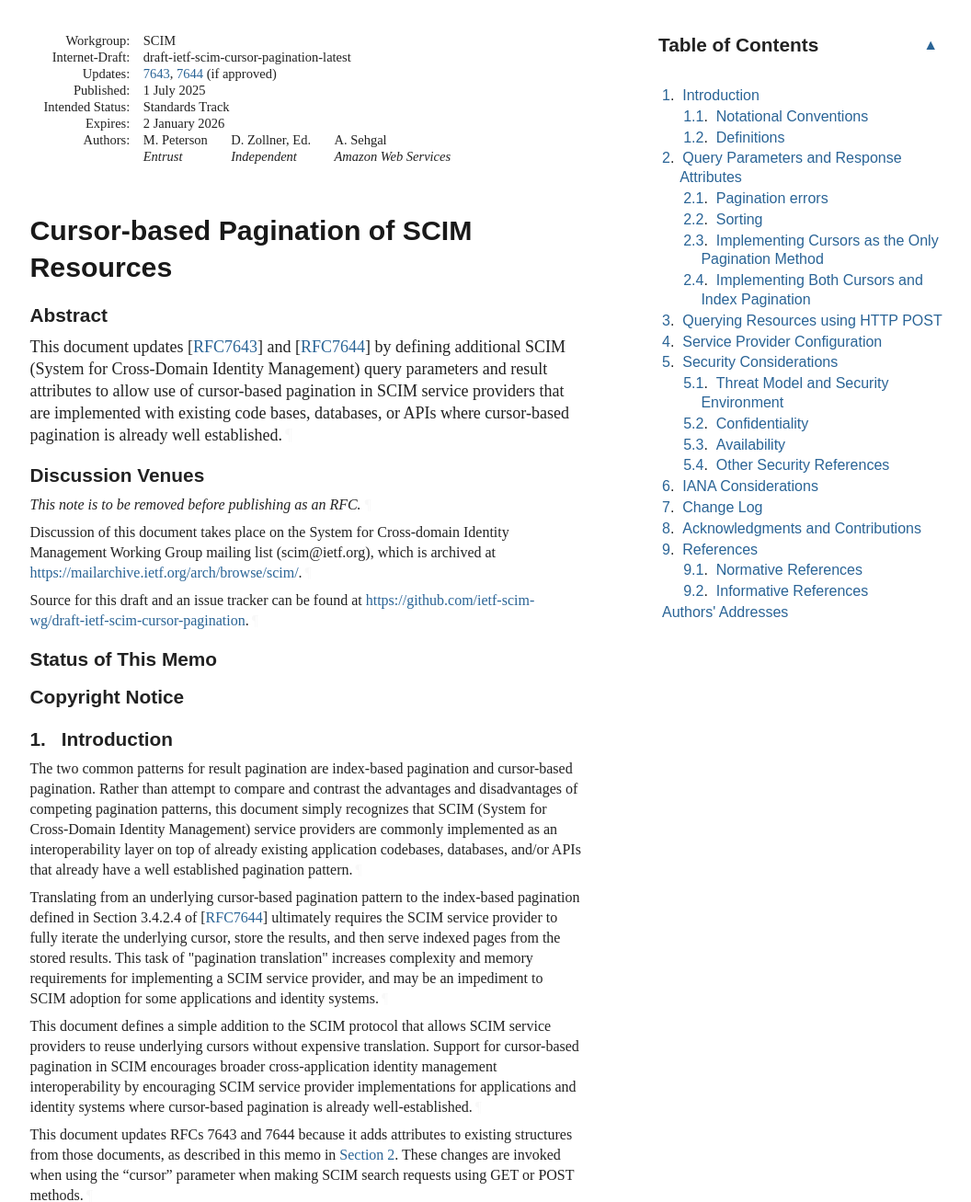
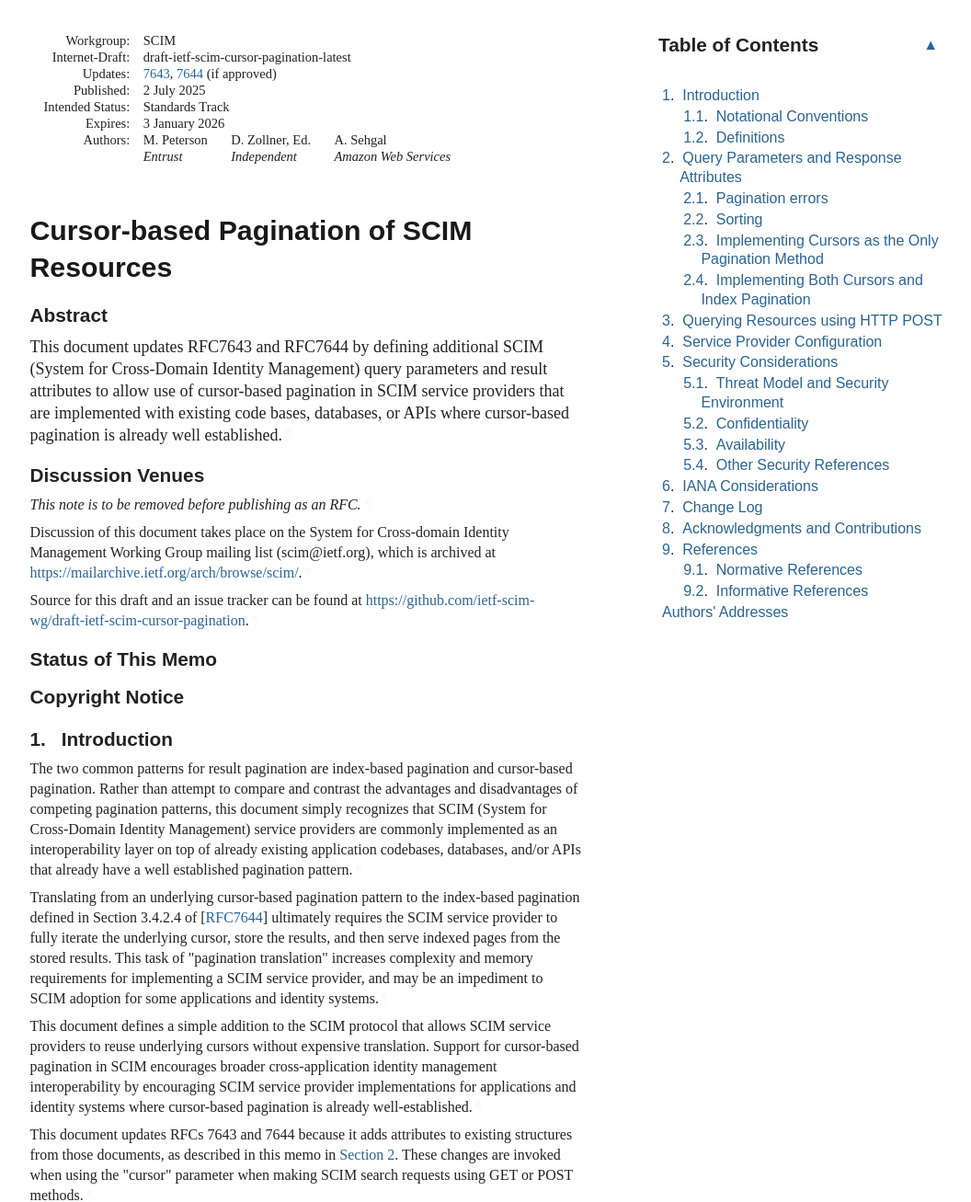
Before and after one commit to ietf-scim-wg/draft-ietf-scim-cursor-pagination, a plain HTML site: page draft-ietf-scim-cursor-pagination.html in a window 1280 px wide. Shown: the part 40-1347 px from the top of the page at 92% size, without its empty margins (92-1148 px from the left). Drawn offline with Linux system fonts and the light colour scheme; a web font is replaced by a local one.

Commit message:
Script updating gh-pages from 516a402. [ci skip]

```diff
--- a/draft-ietf-scim-cursor-pagination.html
+++ b/draft-ietf-scim-cursor-pagination.html
@@ -9,7 +9,7 @@
 <meta content="Danny Zollner" name="author">
 <meta content="Anjali Sehgal" name="author">
 <meta content="
-       This document updates   and   by defining additional SCIM (System for Cross-Domain Identity Management) query parameters and result attributes to allow use of cursor-based pagination in SCIM
+       This document updates RFC7643 and RFC7644 by defining additional SCIM (System for Cross-Domain Identity Management) query parameters and result attributes to allow use of cursor-based pagination in SCIM
 service providers that are implemented with existing code bases, databases, or APIs where cursor-based pagination is already well established.
     " name="description">
 <meta content="xml2rfc 3.29.0" name="generator">
@@ -1052,7 +1052,7 @@ svg :is([fill="white"], [fill^="#fff"]) {
 </tr></thead>
 <tfoot><tr>
 <td class="left">Peterson, et al.</td>
-<td class="center">Expires 2 January 2026</td>
+<td class="center">Expires 3 January 2026</td>
 <td class="right">[Page]</td>
 </tr></tfoot>
 </table>
@@ -1068,12 +1068,12 @@ svg :is([fill="white"], [fill^="#fff"]) {
 <a href="https://www.rfc-editor.org/rfc/rfc7643" class="eref">7643</a>, <a href="https://www.rfc-editor.org/rfc/rfc7644" class="eref">7644</a> (if approved)</dd>
 <dt class="label-published">Published:</dt>
 <dd class="published">
-<time datetime="2025-07-01" class="published">1 July 2025</time>
+<time datetime="2025-07-02" class="published">2 July 2025</time>
     </dd>
 <dt class="label-intended-status">Intended Status:</dt>
 <dd class="intended-status">Standards Track</dd>
 <dt class="label-expires">Expires:</dt>
-<dd class="expires"><time datetime="2026-01-02">2 January 2026</time></dd>
+<dd class="expires"><time datetime="2026-01-03">3 January 2026</time></dd>
 <dt class="label-authors">Authors:</dt>
 <dd class="authors">
 <div class="author">
@@ -1095,7 +1095,7 @@ svg :is([fill="white"], [fill^="#fff"]) {
 <h1 id="title">Cursor-based Pagination of SCIM Resources</h1>
 <section id="section-abstract">
       <h2 id="abstract"><a href="#abstract" class="selfRef">Abstract</a></h2>
-<p id="section-abstract-1">This document updates <span>[<a href="#RFC7643" class="cite xref">RFC7643</a>]</span> and <span>[<a href="#RFC7644" class="cite xref">RFC7644</a>]</span> by defining additional SCIM (System for Cross-Domain Identity Management) query parameters and result attributes to allow use of cursor-based pagination in SCIM
+<p id="section-abstract-1">This document updates RFC7643 and RFC7644 by defining additional SCIM (System for Cross-Domain Identity Management) query parameters and result attributes to allow use of cursor-based pagination in SCIM
 service providers that are implemented with existing code bases, databases, or APIs where cursor-based pagination is already well established.<a href="#section-abstract-1" class="pilcrow">¶</a></p>
 </section>
 <section class="note rfcEditorRemove" id="section-note.1">
@@ -1128,7 +1128,7 @@ service providers that are implemented with existing code bases, databases, or A
         time. It is inappropriate to use Internet-Drafts as reference
         material or to cite them other than as "work in progress."<a href="#section-boilerplate.1-3" class="pilcrow">¶</a></p>
 <p id="section-boilerplate.1-4">
-        This Internet-Draft will expire on 2 January 2026.<a href="#section-boilerplate.1-4" class="pilcrow">¶</a></p>
+        This Internet-Draft will expire on 3 January 2026.<a href="#section-boilerplate.1-4" class="pilcrow">¶</a></p>
 </section>
 </div>
 <div id="copyright">
@@ -1264,8 +1264,7 @@ for applications and identity systems where cursor-based pagination
 is already well-established.<a href="#section-1-3" class="pilcrow">¶</a></p>
 <p id="section-1-4">This document updates RFCs 7643 and 7644 because it adds attributes to
 existing structures from those documents, as described in this memo in
-<a href="#section2" class="auto internal xref">Section 2</a>. These changes are invoked when using the “cursor” parameter
-when making SCIM search requests using GET or POST methods.<a href="#section-1-4" class="pilcrow">¶</a></p>
+<a href="#section2" class="auto internal xref">Section 2</a>. These changes are invoked when using the "cursor" parameter when making SCIM search requests using GET or POST methods.<a href="#section-1-4" class="pilcrow">¶</a></p>
 <div id="notational-conventions">
 <section id="section-1.1">
         <h3 id="name-notational-conventions">
@@ -1342,7 +1341,7 @@ appear in all capitals, as shown here.<a href="#section-1.1-1" class="pilcrow">
             <td class="text-left" rowspan="1" colspan="1">
               <code>previousCursor</code>
 </td>
-            <td class="text-left" rowspan="1" colspan="1">A cursor value string that <span class="bcp14">MAY</span> be used in a subsequent request to obtain the previous page of results. Returning <code>previousCursor</code> is <span class="bcp14">OPTIONAL</span>.  <code>previousCursor</code> <span class="bcp14">MUST</span> not be returned with the first page.</td>
+            <td class="text-left" rowspan="1" colspan="1">A cursor value string that <span class="bcp14">MAY</span> be used in a subsequent request to obtain the previous page of results. Returning <code>previousCursor</code> is <span class="bcp14">OPTIONAL</span>.  <code>previousCursor</code> <span class="bcp14">MUST NOT</span> be returned with the first page.</td>
           </tr>
         </tbody>
       </table>
```
Also changed, not shown: draft-ietf-scim-cursor-pagination.txt.
